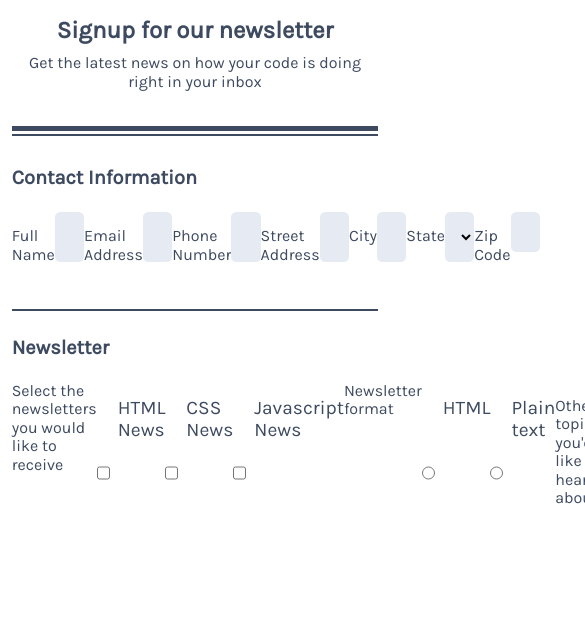
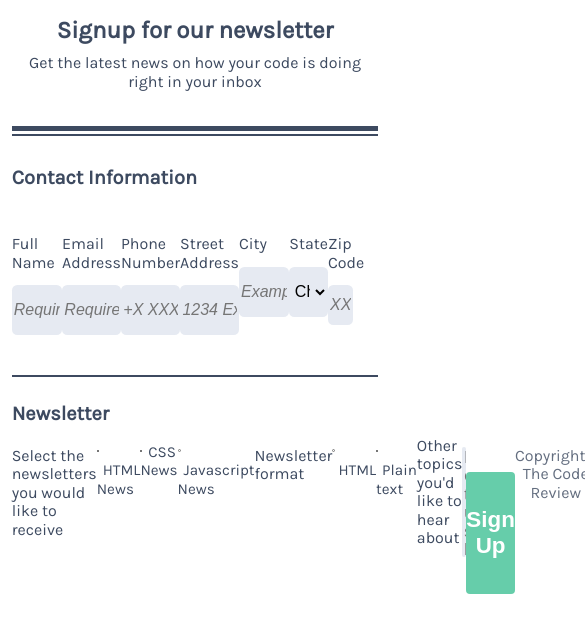
Before and after one commit to rowanjon/techdegree-project-3, a plain HTML site: page index.html in a window 390 px wide. Shown: the part 83-716 px from the top of the page, 585 px wide, since content can reach past the window. Drawn offline with Linux system fonts and the light colour scheme.

Commit message:
Fixed mobile layout .. will double check but for now back to desktop view.

```diff
--- a/index.html
+++ b/index.html
@@ -28,21 +28,27 @@
 
         <legend>Contact Information</legend>
 
+        <div class="contact-info">
           <label for="name">Full Name</label>
           <input type="text" id="name" name="user_name" placeholder="Required" required>
-
+        </div>
+        <div class="contact-info">
           <label for="email">Email Address</label>
           <input type="email" id="email" name="user_email" placeholder="Required" required>
-
+        </div>
+        <div class="contact-info">
           <label for="tel">Phone Number</label>
           <input type="tel" id="tel" name="user_tel" placeholder="+X XXX - XXX - XXXX">
-
+        </div>
+        <div class="contact-info">
           <label for="street">Street Address</label>
           <input type="text" id="street" name="user_street" placeholder="1234 Example Street">
-
+        </div>
+        <div class="contact-info">
           <label for="city">City</label>
           <input type="text" id="city" name="user_city" placeholder="Example City">
-
+        </div>
+        <div class="contact-info">
           <label for="state">State</label>
           <select id="state" name="user_state">
             <option>Choose State</option>
@@ -52,10 +58,11 @@
             <option>State 4</option>
             <option>State 5</option>
           </select>
-
+        </div>
+        <div class="contact-info">
           <label for="zipcode">Zip Code</label>
           <input type="text" id="zipcode" name="user_zipcode" placeholder="XXXXX">
-
+        </div>
       </fieldset>
 
       <div class="bottom-div2"></div>
@@ -67,19 +74,23 @@
 
         <span>Select the newsletters you would like to receive</span>
 
-        <input type="checkbox" id="html-news" name="html-news" value="html-news" class="checkboxes"><label for="html-news">HTML News</label>
-
-        <input type="checkbox" id="css-news" name="css-news" value="css-news"><label for="css-news"  class="checkboxes">CSS News</label>
-
-        <input type="checkbox" id="javascript-news" name="javascript-news" value="javascript-news"  class="checkboxes"><label for="javascript-news">Javascript News</label>
-
+        <div class="checkboxes">
+          <input type="checkbox" id="html-news" name="html-news" value="html-news"><label for="html-news">HTML News</label>
+        </div>
+        <div class="checkboxes">
+          <input type="checkbox" id="css-news" name="css-news" value="css-news"><label for="css-news">CSS News</label>
+        </div>
+        <div class="checkboxes">
+          <input type="checkbox" id="javascript-news" name="javascript-news" value="javascript-news"><label for="javascript-news">Javascript News</label>
+        </div>
 
         <span>Newsletter format</span>
-
+        <div class="checkboxes">
           <input type="radio" id="radio-html" name="radio-html" value="radio-html"><label for="radio-html">HTML</label>
-
+        </div>
+        <div class="checkboxes">
           <input type="radio" id="radio-plain" name="radio-plain" value="radio-plain"><label for="radio-plain">Plain text</label>
-
+        </div>
         <label for="other-topics">Other topics you'd like to hear about</label>
         <textarea name="other-topics" id="other-topics" placeholder="Let us know your interests here!"></textarea>
 
--- a/styles.css
+++ b/styles.css
@@ -52,6 +52,8 @@ h2 {
   flex-direction: row;
   border: none;
   padding: 0;
+  margin: 0;
+  max-height: 30%;
 }
 
 legend {
@@ -60,10 +62,8 @@ legend {
   margin: 20px 0 23px;
 }
 
-.primary,
-.secondary {
-  margin: 0;
-  max-height: 30%;
+.secondary legend {
+  margin-bottom: 12px;
 }
 
 .secondary {
@@ -74,10 +74,6 @@ legend {
 .primary input {
   height: 50px;
   padding: 0 4%;
-}
-
-label {
-  margin: 15px 0;
 }
 
 input,
@@ -93,16 +89,33 @@ input::placeholder {
   font-style: italic;
 }
 
+.checkboxes {
+  margin: 6px 0;
+}
+
 input[type="radio"] + label,
 input[type="checkbox"] + label {
-  font-weight: 300;
-	font-size: 1.2rem;
+  font-weight: 200;
+	font-size: 0.95rem;
   display: inline;
-	padding-left: 8px;
+	padding-left: 6px;
+}
+
+input[type="checkbox"]:checked + label {
+  font-weight: bold;
 }
 
 #zipcode {
   height: 40px;
+}
+
+#javascript-news,
+#radio-plain {
+  margin-bottom: 5%;
+}
+
+#other-topics {
+  margin-bottom: 3%;
 }
 
 #html-news,
@@ -116,7 +129,7 @@ input[type="checkbox"] + label {
 textarea {
   resize: none;
   width: 100%;
-  margin-bottom: 26px;
+  margin: 10px 0 3%;
   height: 110px;
 }
 
@@ -131,9 +144,8 @@ button {
   font-size: 1.4rem;
   font-weight: bold;
   width: 100%;
-  max-height: 6%;
   padding: 6% 0;
-  margin: 3% 0;
+  margin: 6% 0;
   border: none;
   background: mediumaquamarine;
   color: white;
@@ -163,6 +175,11 @@ button {
     margin: 0 3% 150px;
   }
 
+.contact-info label {
+  display: block;
+  margin: 13px 0;
+}
+
   .container,
   .sub-heading {
     margin: 0 3%;
@@ -185,13 +202,17 @@ button {
     width: 100%;
   }
 
+  .contact-info {
+    margin: 10px 0;
+  }
+
 
   #zipcode {
     width: 50%;
     }
 
   .secondary span {
-    margin-bottom: 17px;
+    margin: 10px 0 13px;
   }
 
 
@@ -218,18 +239,17 @@ button {
     margin: 50px 0 45px;
   }
 
+
   .container,
   .sub-heading {
     margin: 0 25%;
   }
 
+
   .primary select,
   .primary input {
     width: 66%;
-  }
 
-  input:nth-child(2n+3) {
-    align-self: flex-end;
   }
 
 
@@ -240,4 +260,5 @@ button {
 
 
 
+
 }
```
Lines whose indentation alone changed are shown as unchanged.
